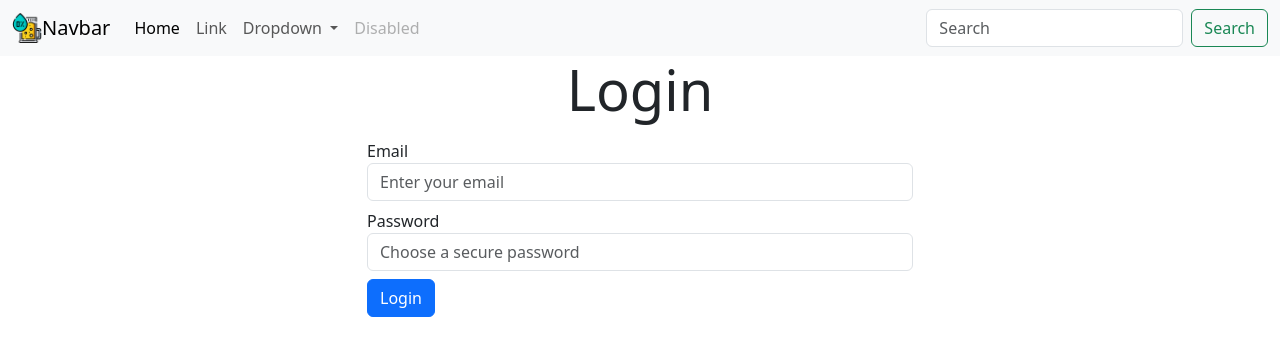
After one commit to kanthedgaurav/fast-api-gk, a FastAPI app: page /auth/login in a window 1280 px wide. The commit adds this page. Shown: the top 356 px of the page. Run offline with FastAPI, Linux system fonts and the light colour scheme.

Commit message:
fifth commit

```diff
--- a/backend/apps/v1/route_blog.py
+++ b/backend/apps/v1/route_blog.py
@@ -4,15 +4,16 @@ from fastapi.templating import Jinja2Templates
 from sqlalchemy.orm import Session
 from db.repository.blog import list_blogs , retrieve_blog
 from db.session import get_db
+from typing import Optional
 
 templates = Jinja2Templates(directory="templates")
 
 router = APIRouter()
 
 @router.get("/")
-def home(request: Request, db: Session = Depends(get_db)):
+def home(request: Request, alert: Optional[str] = None, db: Session = Depends(get_db)):
     blogs = list_blogs(db)
-    context = {"request": request, "blogs": blogs}
+    context = {"request": request, "blogs": blogs,"alert": alert}
     return templates.TemplateResponse("blogs/home.html", context= context)
 
 @router.get("/app/blog/{blog_id}")
--- /dev/null
+++ b/backend/templates/auth/login.html
@@ -0,0 +1,36 @@
+{% extends 'base.html' %}
+
+
+{% block title %}
+<title>Login</title>
+{% endblock %}
+
+
+{% block content %}
+
+{% for error in errors %}
+<div class="alert alert-danger">
+    <li>{{error}}</li>
+</div>
+{% endfor %}
+
+<div class="container">
+    <div class="text-center display-4">Login</div>
+    <div class="row mt-3 mb-5">
+        <div class="col-3"></div>
+        <div class="col-6">
+            <form method="POST">
+                <label>Email</label>
+                <input type="email" required  class="form-control mb-2" name="email" value="{{email}}" placeholder="Enter your email">
+
+                <label>Password</label>
+                <input type="password" required placeholder="Choose a secure password" value="{{password}}" name="password" class="form-control mb-2">
+
+                <button type="submit" class="btn btn-primary">Login</button>
+            </form>
+        </div>
+        <div class="col-3"></div>
+    </div>
+</div>
+
+{% endblock %}
--- a/backend/templates/blogs/home.html
+++ b/backend/templates/blogs/home.html
@@ -4,6 +4,9 @@
 {%endblock%}
 
 {%block content%}
+{%with alert=alert%}
+{%include 'components/alert.html'%}
+{%endwith%}
 <div class="container">
   <!-- <h2 class="text-muted">All Blogs</h1> -->
   <div class="row justify-content-center my-5">
--- /dev/null
+++ b/backend/templates/components/alert.html
@@ -0,0 +1,5 @@
+{% if alert %}
+<div class="alert alert-info" role="alert">
+  {{ alert }}
+</div>
+{% endif %}
```
Also changed, not shown: backend/apps/v1/route_login.py (+20 -1 lines).
